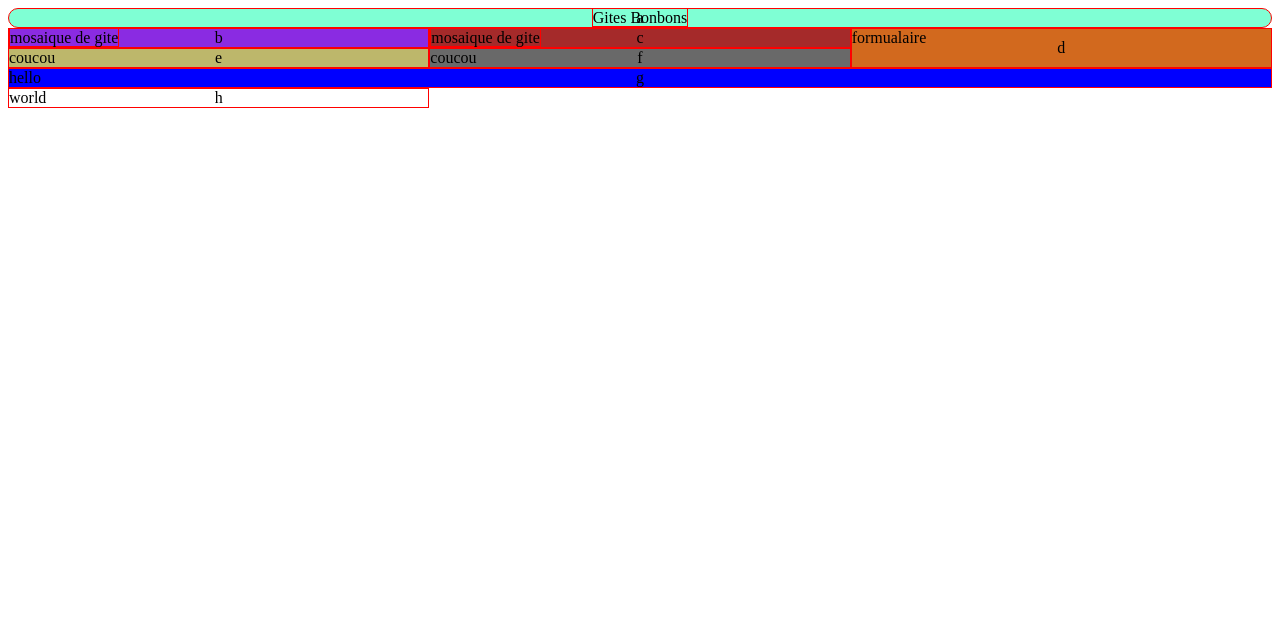
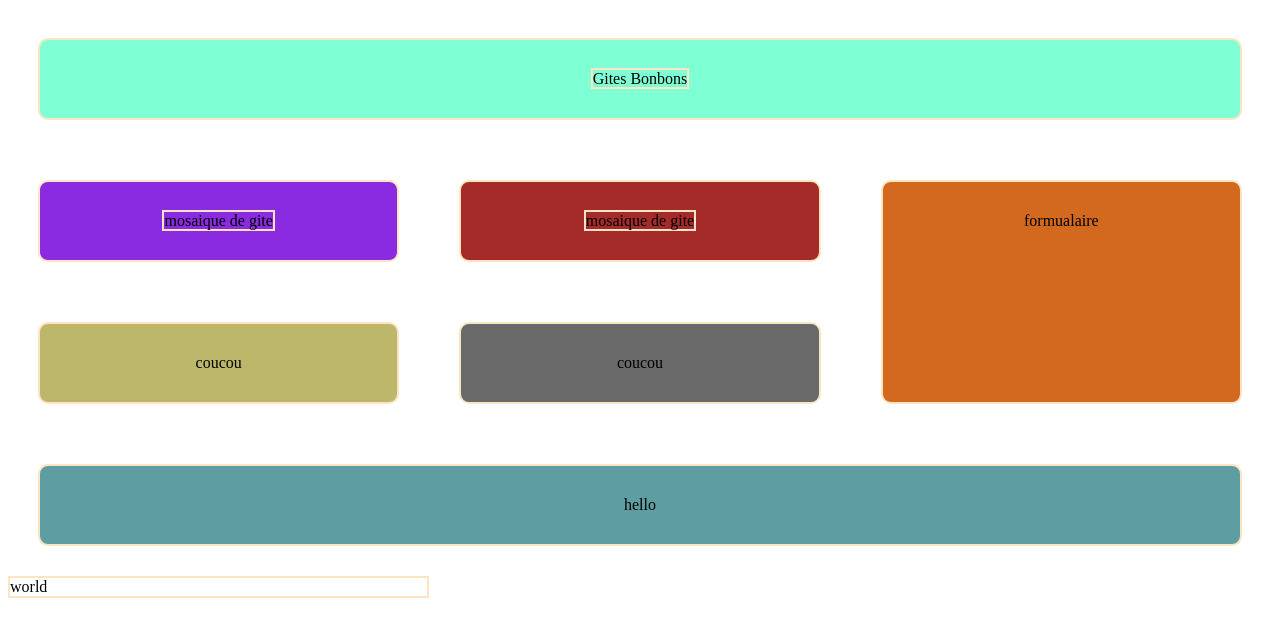
Before and after one commit to codeuronline/Aux2Alpes, a PHP site: page /dev/test.html in a window 1280 px wide. Shown: the top 637 px of the page. Run offline with PHP 8.4, Linux system fonts and the light colour scheme.

Commit message:
dev-back50

```diff
--- a/dev/test.css
+++ b/dev/test.css
@@ -15,55 +15,81 @@
 .a {
     background-color: aquamarine;
     grid-area: a;
+    border-color: bisque;
     border-radius: 10px;
-    text-align: center;}
+    text-align: center;
+    margin :30px;
+    padding:30px;
+}
 
 .b {
     background-color:blueviolet;
-    grid-area: b; }
+    grid-area: b;
+    border-color: bisque;
+    border-radius: 10px;
+    text-align: center;
+    margin :30px;
+    padding:30px;
+    text-align: center; }
 
 .c {
     background-color:brown;
-    grid-area: c; }
+    grid-area: c;
+    border-radius: 10px;
+    text-align: center;
+    margin :30px;
+    padding:30px;
+    text-align: center; }
 
 .d {
+
     background-color:chocolate;
-    grid-area: d; }
-
+    grid-area: d;
+    border-radius: 10px;
+    text-align: center;
+    margin:30px;
+    padding: 30px;
+}
 .e {
     background-color:darkkhaki;
-    grid-area: e; }
+    grid-area: e;
+    border-radius: 10px;
+    text-align: center;
+    margin :30px;
+    padding:30px;
+    text-align: center; }
+
+
 
 .f {
-    background-color:dimgray
-    ;
+    background-color:dimgray;
     grid-area: f;
-}
+    border-radius: 10px;
+    text-align: center;
+    margin :30px;
+    padding:30px;
+    text-align: center; }
+
+
 
 .g {
-        background-color:blue;
+        background-color:cadetblue;
         grid-area: g;
-}
+        border-radius: 10px;
+        text-align: center;
+        margin :30px;
+        padding:30px;
+        text-align: center;
+
+    }
 
 
       /* For presentation only, no need to copy the code below */
+.container * {
+        border: 2px solid bisque;
+        position: relative;
+}
 
-      .container * {
-        border: 1px solid red;
-        position: relative;
-      }
-
-      .container *:after {
-        content:attr(class);
-        position: absolute;
-        top: 0;
-        left: 0;
-        width: 100%;
-        height: 100%;
-        display: grid;
-        align-items: center;
-        justify-content: center;
-      }
  @media screen and (max-width: 400px) {
 
 
@@ -79,3 +105,6 @@
         "b d c"
         "e d f"
         "g g g";}
+
+
+    }
```
